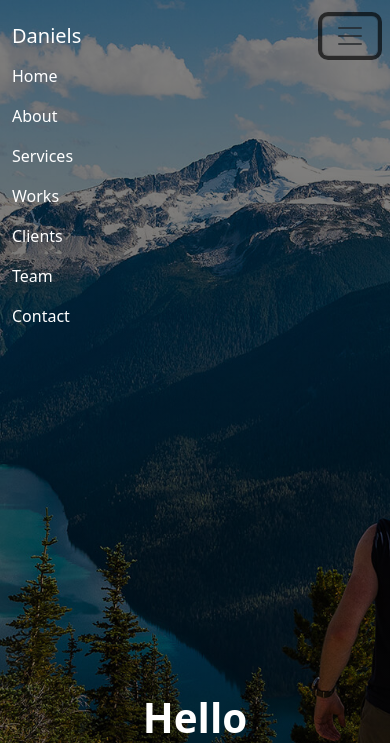
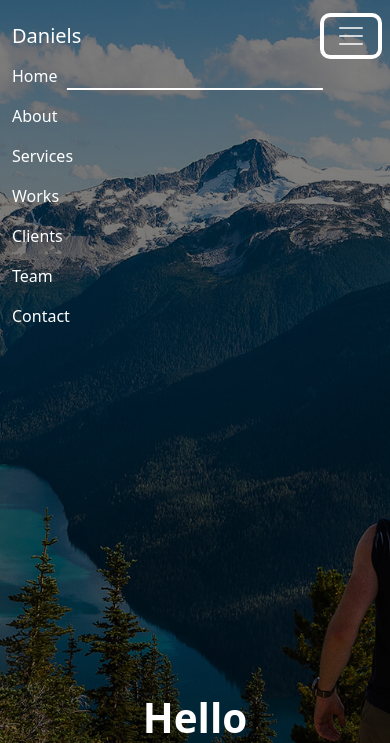
Before and after one commit to Hesham345674/Daniels, a plain HTML site: page index.html in a window 390 px wide. Both pictures are taken after a click on the button 350 px from the left and 36 px from the top of the page. Shown: the top 743 px of the page. Drawn offline with nearby package versions, Linux system fonts and the light colour scheme.

Commit message:
Nav bar final changes

```diff
--- a/css/index.css
+++ b/css/index.css
@@ -19,6 +19,34 @@
   line-height: 40px;
   font-size: 1.2rem;
 }
+
+
+.navbar-toggler {
+  border: none; /* Removes the border */
+}
+
+.navbar-toggler-icon {
+  filter: invert(1) grayscale(100%) brightness(200%);
+}
+
+
+/* ==================================== */
+
+
+
+.navbar-nav .nav-link.active::after {
+    content: "";
+    position: absolute;
+    top: 80%;
+    left: 50%;
+    transform: translateX(-50%);
+    height: 2px;
+    width: 70%;
+    background-color: white;
+    transition: all 0.3s ease;
+}
+
+
 
 /* ==================================== */
 
--- a/index.html
+++ b/index.html
@@ -21,7 +21,7 @@
         <div class="container">
           <a class="navbar-brand text-white" href="#">Daniels</a>
           <button
-            class="navbar-toggler"
+            class="navbar-toggler text-white"
             type="button"
             data-bs-toggle="collapse"
             data-bs-target="#navbarSupportedContent"
@@ -35,7 +35,7 @@
             <ul class="navbar-nav ms-auto mb-2 mb-lg-0">
               <li class="nav-item">
                 <a
-                  class="nav-link text-white active"
+                  class="nav-link text-white active position-relative"
                   aria-current="page"
                   href="#home"
                   >Home</a
```
